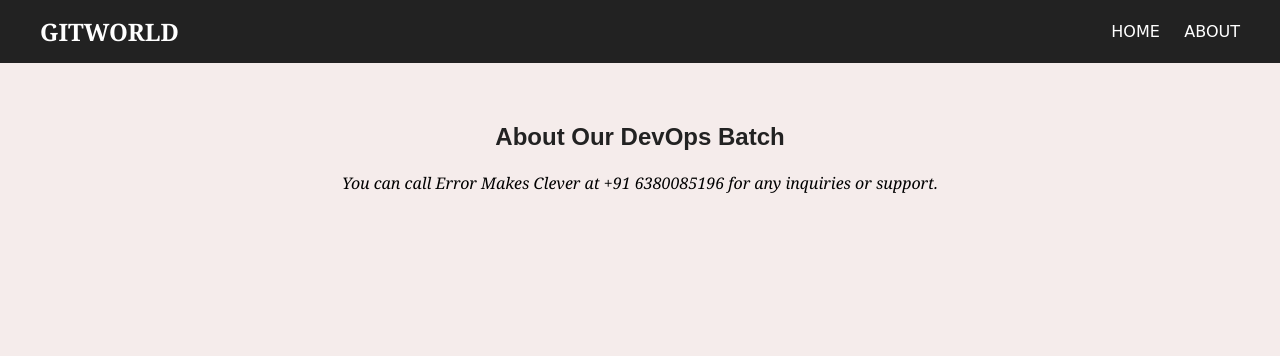
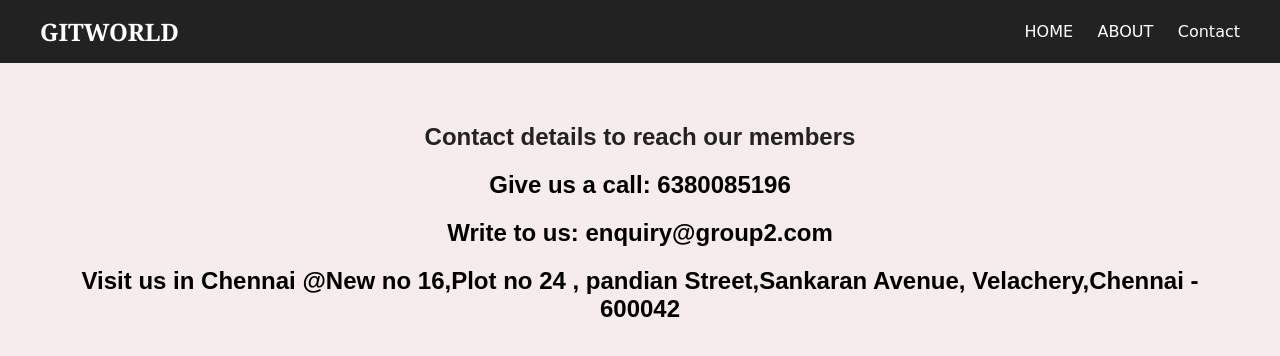
Before and after one commit to suryasivaraj06/collaborative-static-website, a plain HTML site: page contact.html in a window 1280 px wide. Drawn offline with Linux system fonts and the light colour scheme.

Commit message:
Made few changes on contact details

```diff
--- a/contact.html
+++ b/contact.html
@@ -13,13 +13,17 @@
         <nav>
             <a href="index.html">HOME</a>
             <a href="about.html">ABOUT</a>
+            <a href="contact.html">Contact</a>
         </nav>
     </header>
 
     <!-- About Section -->
     <section class="about-section">
-        <h1>About Our DevOps Batch</h1>
-        <p>You can call Error Makes Clever at +91 6380085196 for any inquiries or support. </p>
+
+        <h1>Contact details to reach our members </h1>
+        <h2>Give us a call: 6380085196</h2>
+        <h2>Write to us: enquiry@group2.com</h2>
+        <h2>Visit us in Chennai @New no 16,Plot no 24 , pandian Street,Sankaran Avenue, Velachery,Chennai - 600042</h2>
 
         </body>
 </html>
```
Also changed, not shown: index.html (+3 -2 lines).
